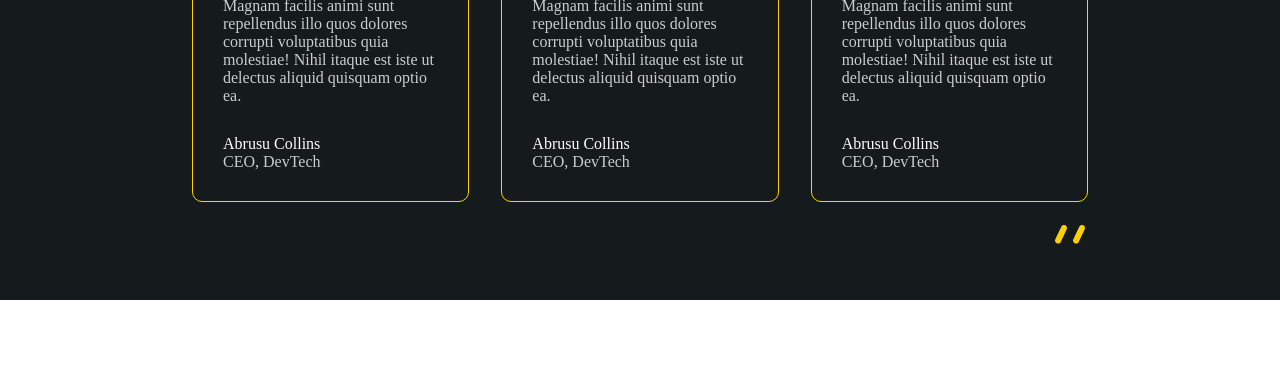
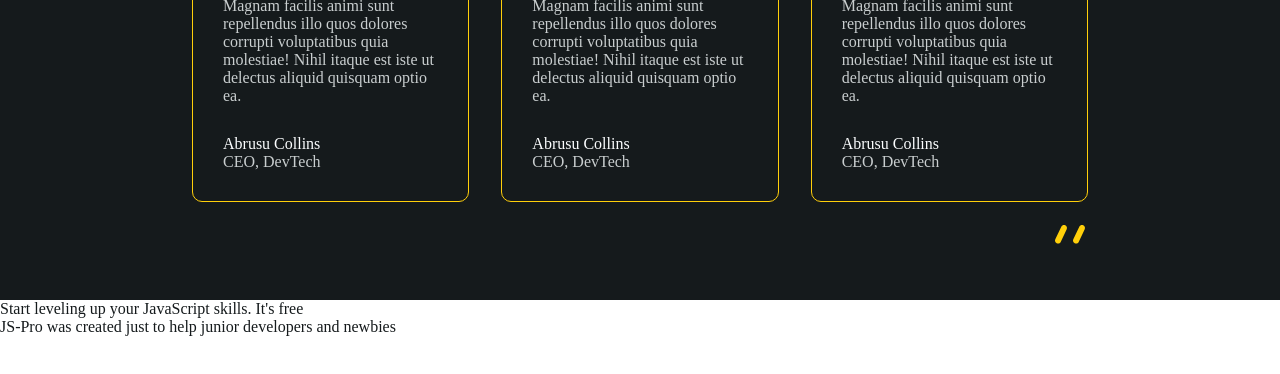
Before and after one commit to abrusu-collins/JS-Pro, a React (Create React App) app: page / in a window 1280 px wide. Shown: the part 1908-2282 px from the top of the page. Before the commit the page ends 2208 px from the top, so only its background shows below. Built offline with nearby package versions, Linux system fonts and the light colour scheme; a web font is replaced by a local one.

Commit message:
nice one

```diff
--- a/src/components/Free.jsx
+++ b/src/components/Free.jsx
@@ -1,9 +1,14 @@
 function Free() {
-    return (
-        <div className="free">
-
-        </div>
-     );
+  return (
+    <div className="free">
+      <div className="up">
+        <p>Start leveling up your JavaScript skills. It's free</p>
+      </div>
+      <div className="it-is-free">
+        <p>JS-Pro was created just to help junior developers and newbies </p>
+      </div>
+    </div>
+  );
 }
 
 export default Free;
--- a/src/sass/_free.scss
+++ b/src/sass/_free.scss
@@ -1,3 +1,3 @@
 .free{
-
+    height: 100vh;
 }
--- a/src/styles/index.css
+++ b/src/styles/index.css
@@ -155,3 +155,7 @@
 .testimonies .testimonies-inner img {
   width: 2%;
 }
+
+.free {
+  height: 100vh;
+}
```
